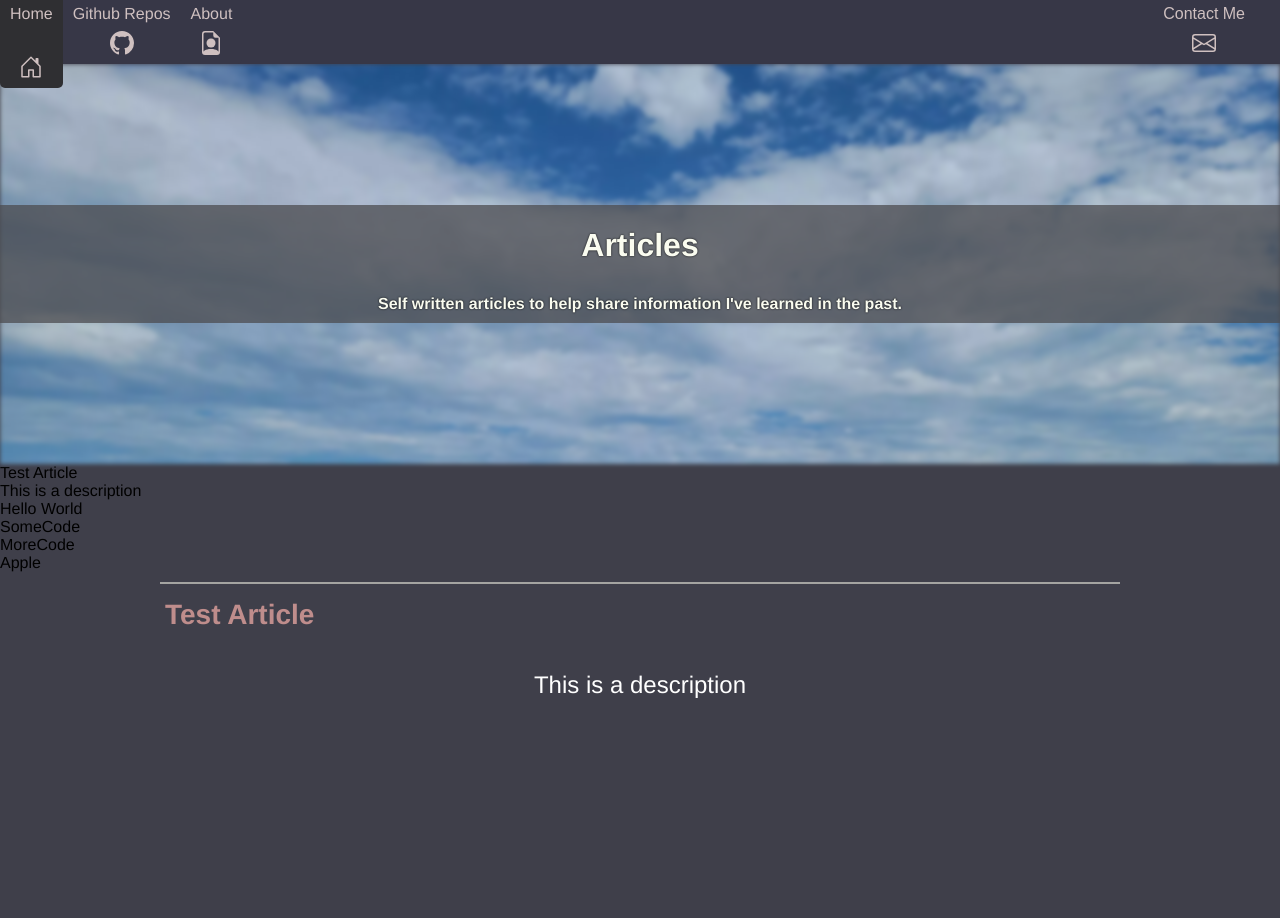
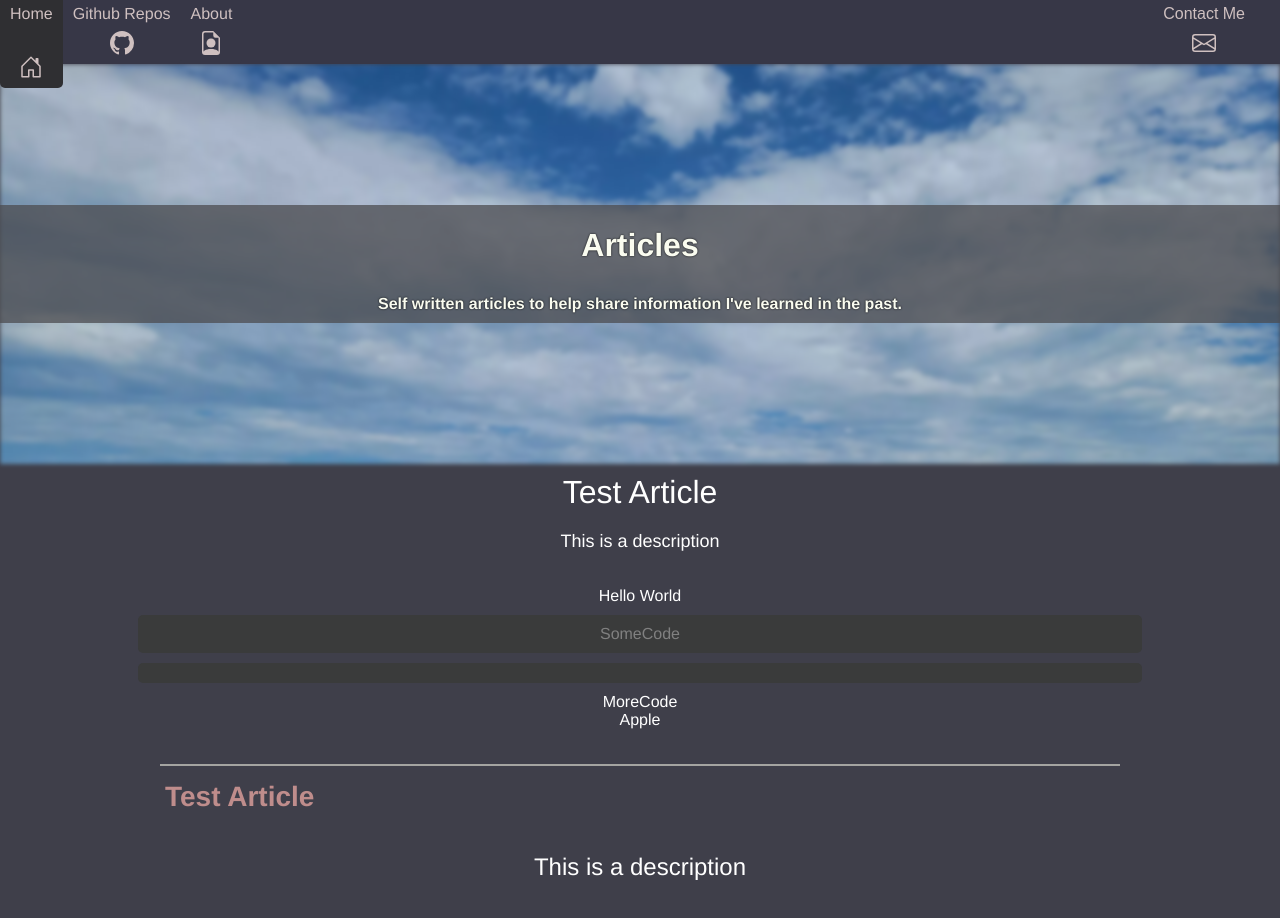
Before and after one commit to RaspberryProgramming/portfolio, a React (Create React App) app: page /articles/0 in a window 1280 px wide. Shown: the top 918 px of the page. Before the commit the page ends 822 px from the top, so only its background shows below. Built offline with nearby package versions, Linux system fonts and the light colour scheme.

Commit message:
Added some style to article.js

```diff
--- a/src/components/Article.js
+++ b/src/components/Article.js
@@ -46,17 +46,17 @@ const Article = ({article}) => {
                 return <div className="code" key={i}>{output[i]}</div>;
 
             } else {
-                return <div></div>;
+                return <div key={i}></div>;
             }
         });
 
     };
 
     return (
-        <div>
-            <div>{article.title}</div>
-            <div>{article.desc}</div>
-            <div>{articleFormatter(article.contents)}</div>
+        <div className="article">
+            <div className="title">{article.title}</div>
+            <div className="description">{article.desc}</div>
+            <div className="content">{articleFormatter(article.contents)}</div>
         </div>
         );
 }
--- a/src/components/css/Articles.css
+++ b/src/components/css/Articles.css
@@ -0,0 +1,28 @@
+.article {
+    color: white;
+    align-items: center;
+    display: flex;
+    flex-direction: column;
+}
+
+.article .title {
+    font-size: 32px;
+    margin: 10px;
+}
+
+.article .description {
+    margin: 10px;
+    font-size: 18px;
+}
+
+.article .content {
+    width: 80vw;
+}
+
+.article .code {
+    padding: 10px;
+    background-color: #3A3B3B;
+    color: gray;
+    border-radius: 5px;
+    margin: 10px;
+}
```
